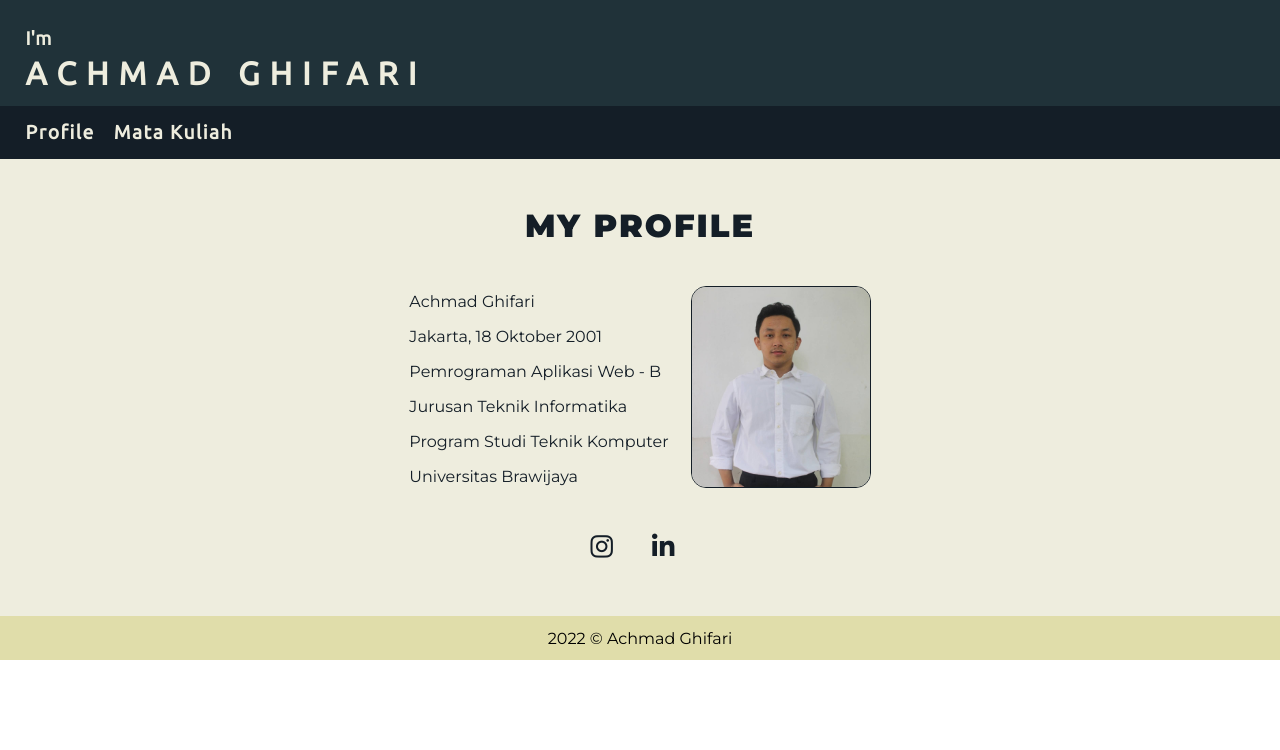
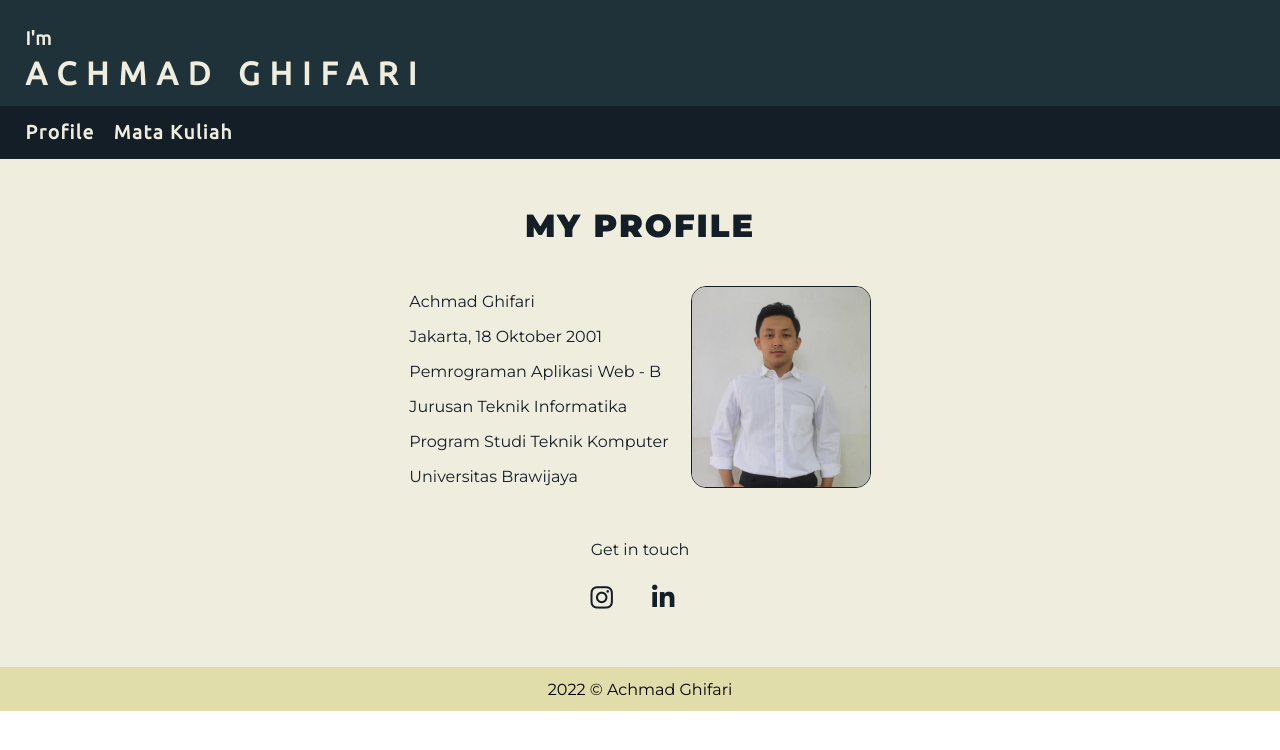
Before and after one commit to aghifari/T1-PAW, a plain HTML site: page index.html in a window 1280 px wide. Drawn offline with Linux system fonts and the light colour scheme.

Commit message:
Update index.html

```diff
--- a/index.html
+++ b/index.html
@@ -53,6 +53,7 @@
         </tr>
         <tr>
           <td class="logo-socmed" colspan="2">
+            <p class="getTouch">Get in touch</p>
             <a href="https://www.instagram.com/aghhiiffari/" target="_blank"><i class="fa-brands fa-instagram fa-2x"></i></a>
             <a href="https://www.linkedin.com/in/achmad-ghifari-574b711b3/" target="_blank"><i class="fa-brands fa-linkedin-in fa-2x"></i></a>
           </td>
```
